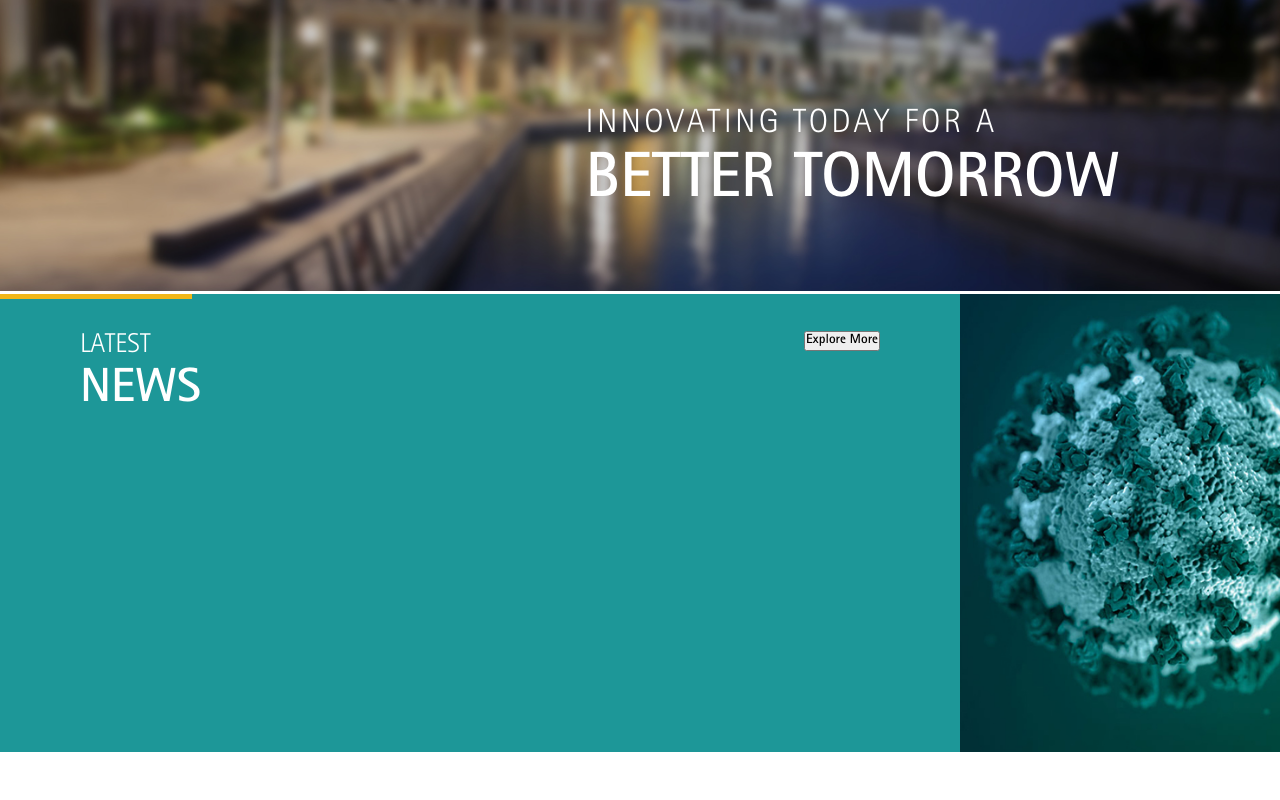
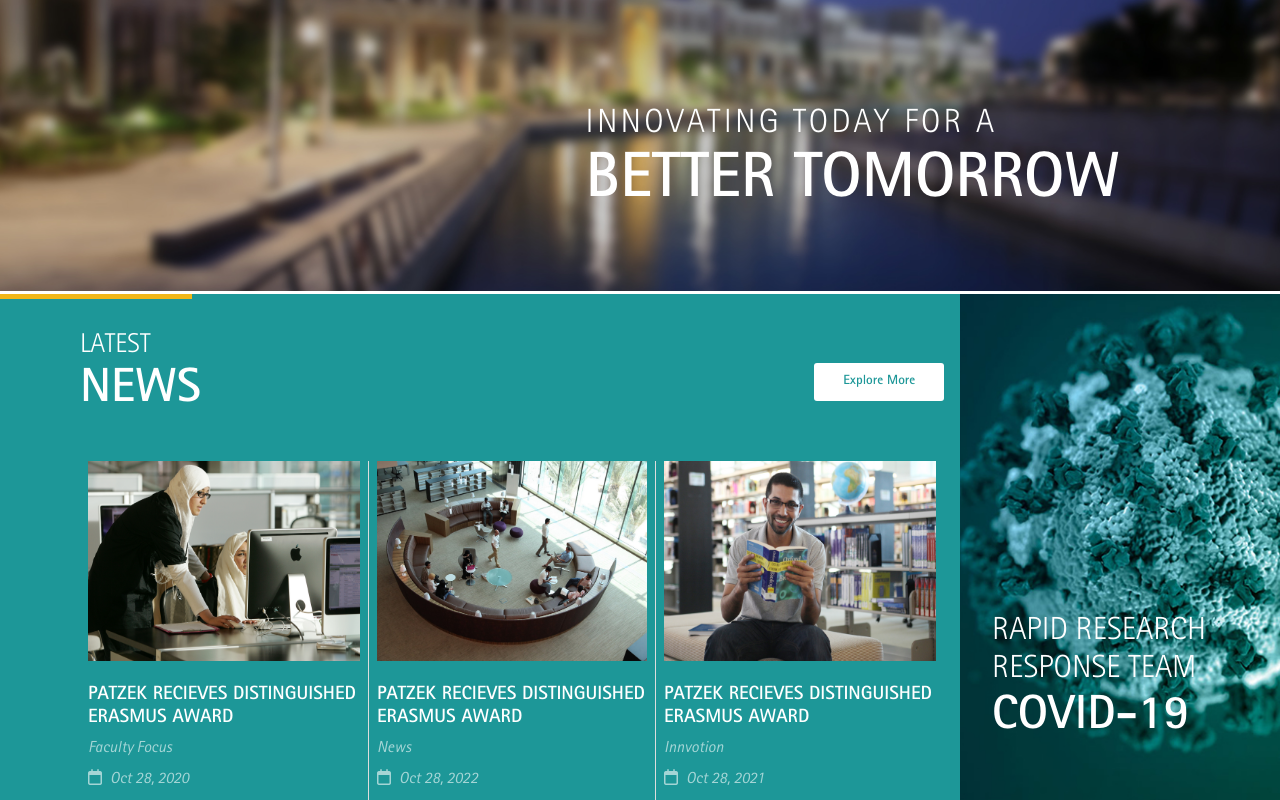
Before and after one commit to rana-wagdi/home-page, a plain HTML site: page index.html in a window 1280 px wide. Shown: the part 324-1124 px from the top of the page. Before the commit the page ends 1083 px from the top, so only its background shows below. Drawn offline with Linux system fonts and the light colour scheme.

Commit message:
add intro

```diff
--- a/index.html
+++ b/index.html
@@ -91,7 +91,7 @@
     <section class="latestNews">
         <span class="line"></span>
         <div class=" latestNews__items">
-        <div class="container">
+            <div class="">
                 <header class="latestNews__header">
                     <div>
                         <p>LATEST</p>
@@ -102,10 +102,34 @@
                     </div>
                 </header>
 
-            <div></div>
+                <div class=" latestNews__items_cards">
+                    <div class="latestNews__items_card">
+                        <img src="./assets/Images/Latest News/1.jpg" width="100%" height="200" alt="">
+                        <h2>PATZEK RECIEVES DISTINGUISHED<br>ERASMUS AWARD</h2>
+                        <p>Faculty Focus</p>
+                        <p><i class="calender_icon fa-regular fa-calendar"></i>Oct 28, 2020</p>
+                    </div>
+                    <div class="latestNews__items_card">
+                        <img src="./assets/Images/Latest News/2.jpg" width="100%" height="200" alt="">
+                        <h2>PATZEK RECIEVES DISTINGUISHED<br>ERASMUS AWARD</h2>
+                        <p>News</p>
+                        <p class="latestNews_date"><i class="calender_icon fa-regular fa-calendar"></i>Oct 28, 2022</p>
+
+                    </div>
+                    <div class="latestNews__items_card">
+                        <img src="./assets/Images/Latest News/3.jpg" width="100%" height="200" alt="">
+                        <h2>PATZEK RECIEVES DISTINGUISHED<br>ERASMUS AWARD</h2>
+                        <p>Innvotion</p>
+                        <p class="latestNews_date"><i class="calender_icon fa-regular fa-calendar"></i>Oct 28, 2021</p>
+                    </div>
+                </div>
             </div>
             <div class="img_covid">
-          <img src="./assets/Images/image02.jpg" width="100%" height="100%" alt="COVID-19" />
+            <div class="covid__content">
+            <p>RAPID RESEARCH <br> RESPONSE TEAM</p>
+            <h1>COVID-19</h1>
+        </div>
+                <!-- <img src="./assets/Images/image02.jpg" width="100%" height="100%" alt="COVID-19" /> -->
             </div>
     </section>
 </body>
--- a/style/styles.css
+++ b/style/styles.css
@@ -18,6 +18,10 @@
 @font-face {
   font-family: "myLightFont";
   src: url("../Fonts/RotisSansSerifStd-Light.otf");
+}
+@font-face {
+  font-family: "myItalicFont";
+  src: url("../Fonts/RotisSansSerifStd-Italic.otf");
 }
 
 /* header Section start */
@@ -63,6 +67,7 @@
 .nav__links li a {
   text-decoration: none;
   color: var(--green);
+  cursor: pointer;
 }
 .active {
   color: var(--orange) !important;
@@ -73,6 +78,7 @@
 .custom-select select {
   border: none;
   color: var(--green);
+  cursor: pointer;
 }
 
 /* intro Section  */
@@ -116,14 +122,66 @@
   display: flex;
   justify-content: space-between;
   margin-top: 2rem;
+  padding: 0 1rem 0 5rem;
 }
-.latestNews__header p{
-font-family: myLightFont;
+.latestNews__header p {
+  font-family: myLightFont;
   font-size: 1.7rem;
 }
-.latestNews__header h2{
+.latestNews__header h2 {
   font-size: 3rem;
+}
+.latestNews__header button {
+  background-color: var(--white);
+  border: none;
+  margin-top: 2rem;
+  padding: 0.7rem 1.8rem;
+  color: var(--green);
+  border-radius: 3px;
+  cursor: pointer;
 }
 .img_covid {
   margin-top: -0.3rem;
+  background-image: url(../assets/Images/image02.jpg);
+  background-size: cover;
+  background-repeat: no-repeat;
+  background-position: center;
 }
+.covid__content {
+  margin-top: 20rem;
+  font-size: 2rem;
+  margin-left: 2rem;
+}
+.covid__content p {
+  font-family: myLightFont;
+}
+
+.latestNews__items_cards {
+  display: grid;
+  grid-template-columns: repeat(3, 1fr);
+  padding: 0 1rem 0 5rem;
+  /* column-gap: 1rem; */
+  margin-top: 2.5rem;
+}
+.latestNews__items_card {
+  padding: 0 0.5rem;
+}
+.latestNews__items_card h2 {
+  /* width: 80%; */
+  font-size: 1.2rem;
+  margin-top: 1rem;
+}
+.latestNews__items_card:nth-child(2) {
+  border-right: 1px solid #ddd;
+  border-left: 1px solid #ddd;
+}
+.latestNews__items_card p {
+  font-family: myItalicFont;
+  font-weight: 100;
+  opacity: 0.6;
+  margin: 0.5rem 0;
+}
+.calender_icon {
+  margin-right: 0.5rem;
+  font-weight: 100;
+}
```
Also changed, not shown: assets/Images/Latest News/1.jpg (renamed from assets/Images/Latest News/13305700433_c9f4ad4685_h.jpg), assets/Images/Latest News/2.jpg (renamed from assets/Images/Latest News/13305701663_96d6d846f5_h.jpg), assets/Images/Latest News/3.jpg (renamed from assets/Images/Latest News/13305912284_f4a700c5ea_h.jpg). Lines whose indentation alone changed are shown as unchanged.
